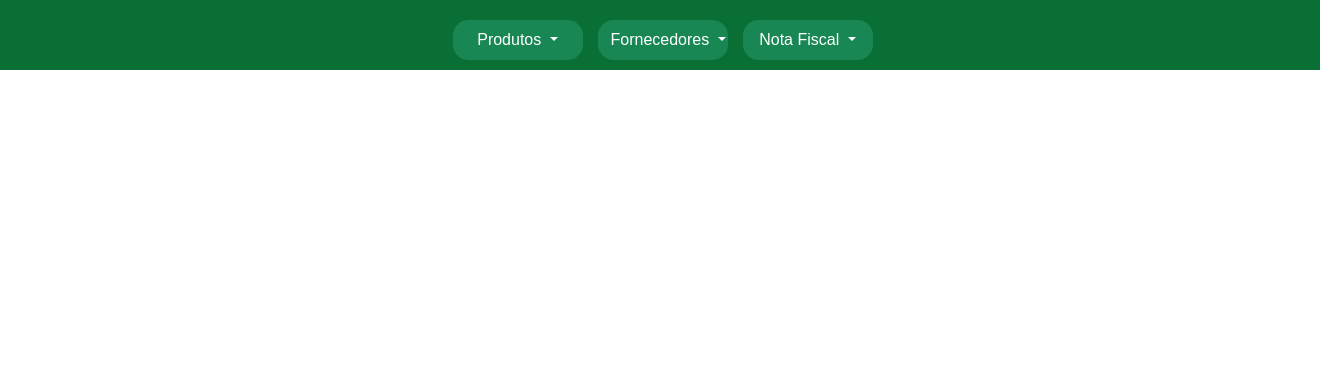
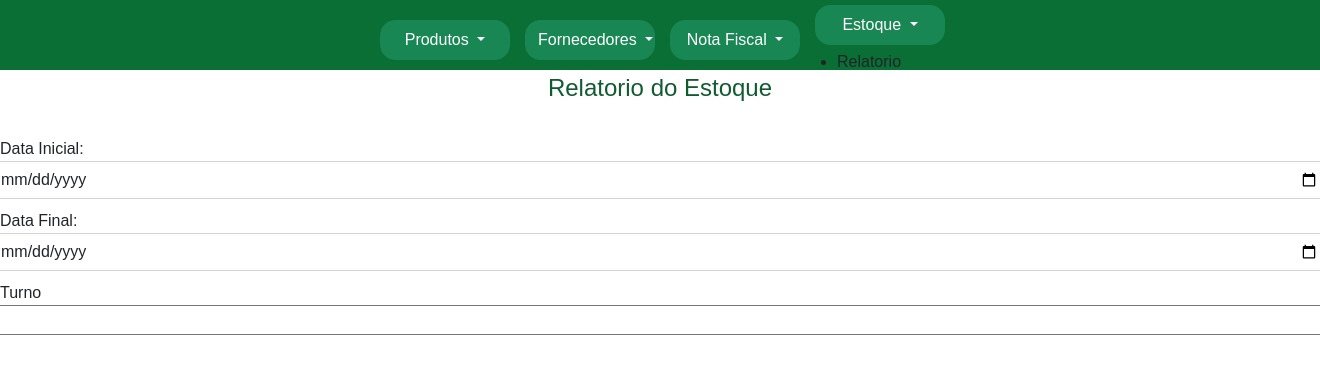
Before and after one commit to informaticapoli/estoque-escolar, a PHP site: page /estoque-escolar/relatorios/index.php in a window 1320 px wide; the page is wider, and only the part inside the window is pictured. Shown: the top 374 px of that part. Run offline with PHP 8.4, Linux system fonts and the light colour scheme.

Commit message:
atualizando

```diff
--- a/listar-produtos.php
+++ b/listar-produtos.php
@@ -51,7 +51,7 @@
                         <th> U. M.</th>
                         <th> Fornecedor</th>
                         <th> Recurso</th>
-                        <th style="text-align:center"> Opções</th>
+                        <th style="text-align:center"> Opções </th>
                     </tr>
                 </thead>
                 <tbody>
--- a/menu.php
+++ b/menu.php
@@ -38,8 +38,19 @@
             Nota Fiscal
         </button>
         <ul class="dropdown-menu">
-            <li><a class="dropdown-item " href="<?php echo $url ?>cad-nota.php" class="botao-menu">Cadastrar nota</a></li>
+        <li><a class="dropdown-item " href="<?php echo $url ?>cad-nota.php" class="botao-menu">Cadastrar nota</a></li>
             <li><a class="dropdown-item " href="<?php echo $url ?>listar-nota.php" class="botao-menu">Listar nota</a></li>
         </ul>
 
 </div>
+
+<div class="drop-down">
+
+    <button class="btn btn-success btn-secondary dropdown-toggle" type="button" data-bs-toggle="dropdown" aria-expanded="false">
+        Estoque
+    </button>
+    <ul class="drop-estoque">
+        <li><a class="dropdown-estoque" href="<?php echo $url?>index.php" class="botao-menu"></a>Relatorio</li>
+    </ul>
+
+</div>
--- a/relatorios/index.php
+++ b/relatorios/index.php
@@ -17,9 +17,32 @@
     <title>Relatórios</title>
 </head>
 <body>
-<div class="menu">
+
+
+    <div class="menu">
         <?php require_once "../menu.php";?>
     </div>
-    <div class="fundo-lista-forn">
+        <div class="fundo-cad">
+
+        </div>
+            <fieldset>
+                <legend> Relatorio do Estoque</legend>
+            </fieldset>
+
+            <form action="">
+                <div class="row">
+                <label>Data Inicial:</label>
+                <input class="form-control" type="date" name="data-inicial" required>
+                <label>Data Final:</label>
+                <input class="form-control" type="date" name="data-final" required>
+                <label>Turno</label>
+                <input type="select" name="turno" required>
+                </div>
+            </form>
+
+
+
+
+
 </body>
 </html>
```
